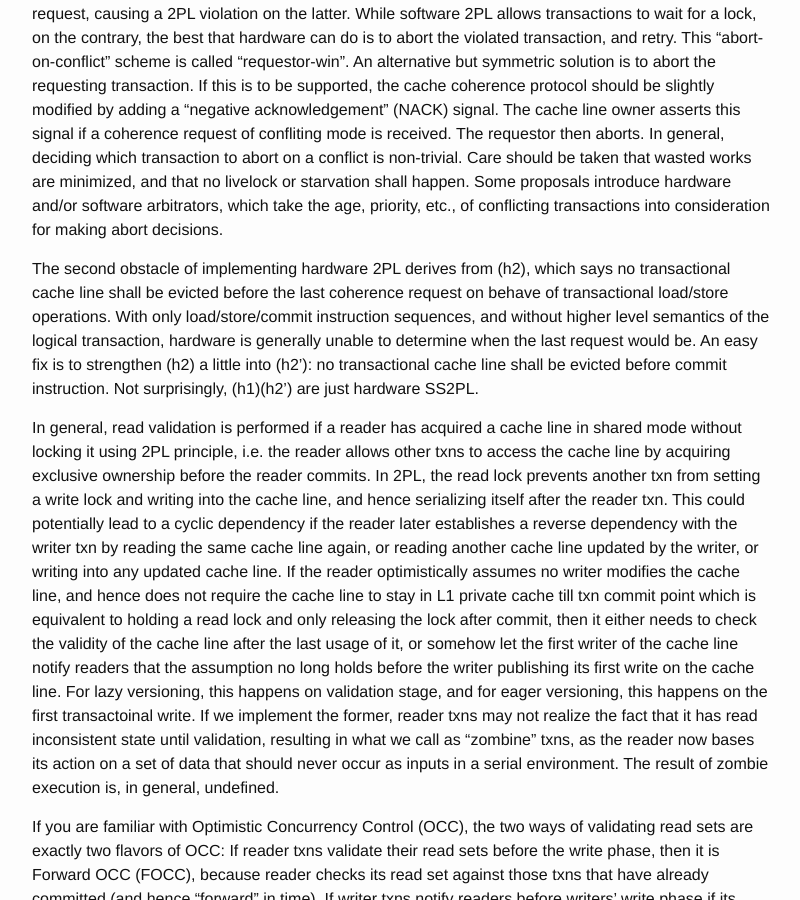
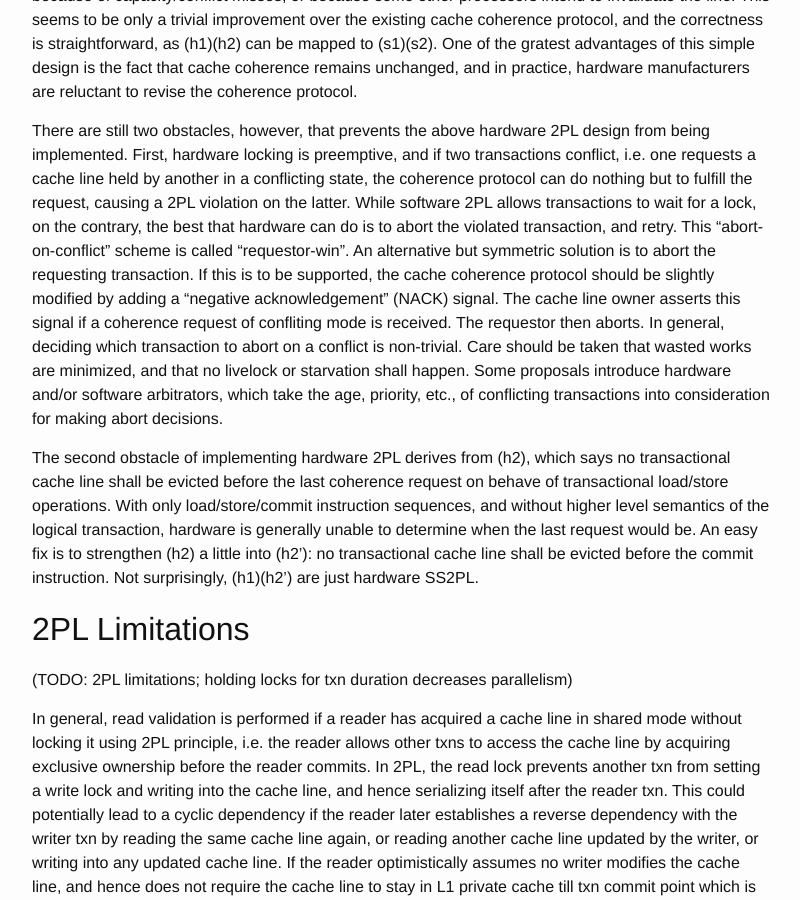
Before and after one commit to wangziqi2013/wangziqi2013.github.io, a Jekyll site: the page built from _posts/2018-03-18-HTM-Hardware-2PL-and-OCC.markdown, in a window 1280 px wide and 900 px high, scrolled down 1821 px. Shown: the whole window, without its empty margins (238-1038 px from the left). Built offline with Jekyll 4.4.1, drawn with Linux system fonts in a browser that asks for light colours; some of the changed text lies outside the part shown.

Commit message:
Adding subsection titles

```diff
--- a/_posts/2018-03-18-HTM-Hardware-2PL-and-OCC.markdown
+++ b/_posts/2018-03-18-HTM-Hardware-2PL-and-OCC.markdown
@@ -74,8 +83,13 @@ of conflicting transactions into consideration for making abort decisions.
 The second obstacle of implementing hardware 2PL derives from (h2), which says no transactional cache line shall be evicted before the
 last coherence request on behave of transactional load/store operations. With only load/store/commit instruction sequences, and without
 higher level semantics of the logical transaction, hardware is generally unable to determine when the last request would be.
-An easy fix is to strengthen (h2) a little into (h2'): no transactional cache line shall be evicted before commit instruction.
+An easy fix is to strengthen (h2) a little into (h2'): no transactional cache line shall be evicted before the commit instruction.
 Not surprisingly, (h1)(h2') are just hardware SS2PL.
+
+2PL Limitations
+---------------
+
+(TODO: 2PL limitations; holding locks for txn duration decreases parallelism)
 
 In general, read validation is performed if a reader has acquired a cache line in shared mode without locking it using 2PL
 principle, i.e. the reader allows other txns to access the cache line by acquiring exclusive ownership before the reader commits.
```
Also changed, not shown: other parts of _posts/2018-03-18-HTM-Hardware-2PL-and-OCC.markdown (+9 -0 lines).
